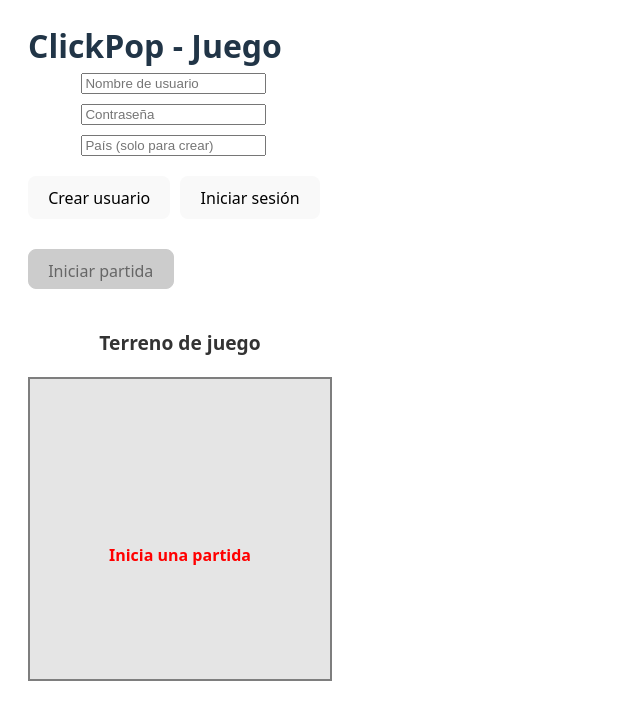
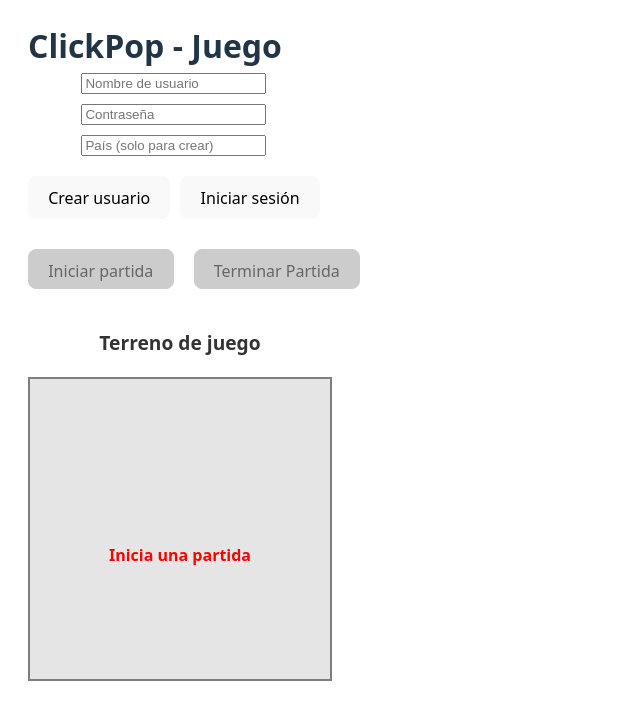
Before and after one commit to renzocp98/ClickPopReact, a React (Vite) app: page / in a window 1280 px wide. Shown: the top 720 px of the page, without its empty margins (0-640 px from the left). Built offline with nearby package versions, Linux system fonts and the light colour scheme.

Commit message:
puntaje solvedxd

```diff
--- a/src/components/ClickPopApp.jsx
+++ b/src/components/ClickPopApp.jsx
@@ -14,6 +14,7 @@ export const ClickPopApp = () => {
     const [pointData, setPointData] = useState(null);
     const [correctPoints, setCorrectPoints] = useState([]);
     const lastClickRef = useRef(null);
+    const [currentGame, setCurrentGame] = useState(null);
 
 
     useEffect(() => {
@@ -110,6 +111,29 @@ export const ClickPopApp = () => {
         if (resetForm) setResetForm(false);
     }, [resetForm]);
 
+
+    const handleEndGame = async () => {
+        if (!currentGame) {
+            alert("No hay partida activa.");
+            return;
+        }
+
+        try {
+            await axios.put(`http://localhost:8090/game/score/${score}`, currentGame);
+            alert("Puntaje guardado con éxito.");
+            setCurrentGame(null); // Resetea para una nueva partida
+            setScore(0);
+            setGameStarted(false);
+            setPointData(null);
+            setCorrectPoints([]);
+        } catch (error) {
+            console.error("Error al terminar partida:", error);
+            alert("No se pudo guardar el puntaje.");
+        }
+    };
+
+
+
     const handleSendClick = (x, y) => {
     if (stompClient && stompClient.connected) {
         stompClient.send("/click/registerClick", {}, JSON.stringify({ x, y }));
@@ -148,7 +172,8 @@ export const ClickPopApp = () => {
         }
 
         try {
-            await axios.post("http://localhost:8090/game/create", userSelected);
+            const response = await axios.post("http://localhost:8090/game/create", userSelected);
+            setCurrentGame(response.data); // Guarda el Game completo con ID
             setCorrectPoints([]);
         } catch (error) {
             alert("No se pudo iniciar la partida. Verifica el backend.");
@@ -263,6 +288,19 @@ export const ClickPopApp = () => {
                 >
                     Iniciar partida
                 </button>
+                <button
+                    onClick={handleEndGame}
+                    disabled={!gameStarted}
+                    style={{
+                        height: '40px',
+                        marginTop: '10px',
+                        backgroundColor: userSelected ? '#da0e07ff' : '#ccc',
+                        borderColor: userSelected ? '#da0e07ff' : '#ccc',
+                        color: userSelected ? 'white' : '#666',
+                        cursor: userSelected ? 'pointer' : 'not-allowed'
+                    }}>
+                    Terminar Partida
+                </button>
             </div>
 
             <SquareGame
```
